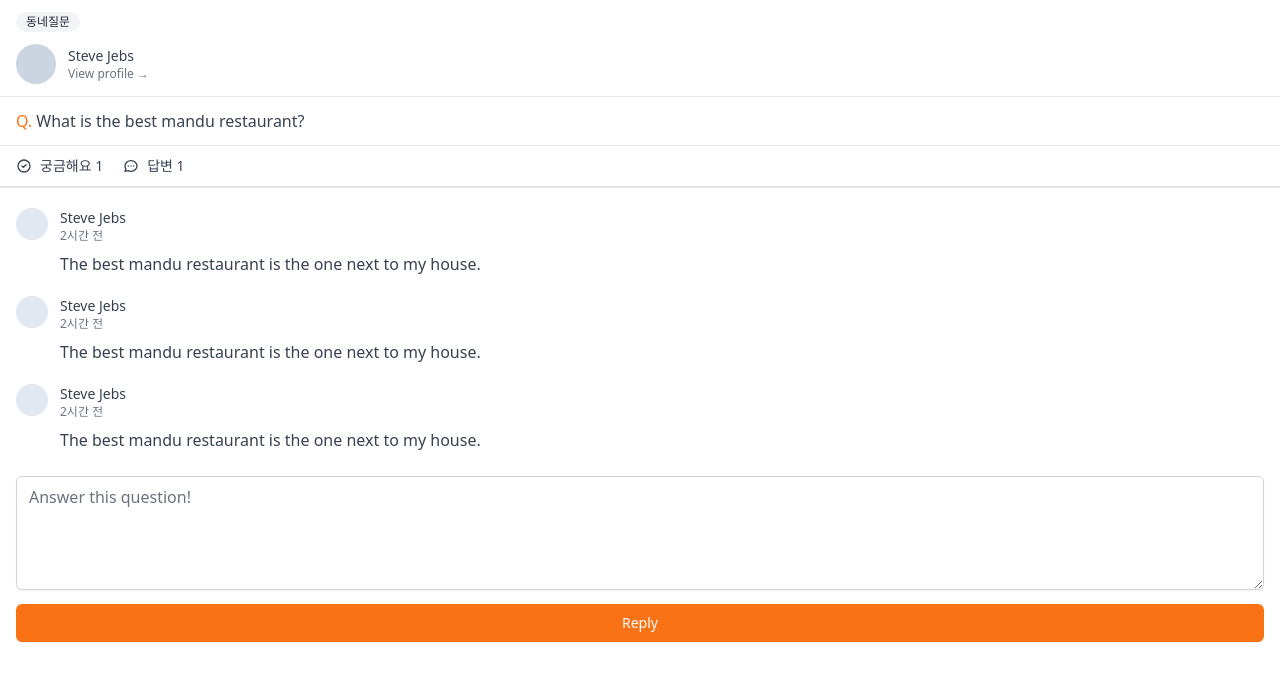
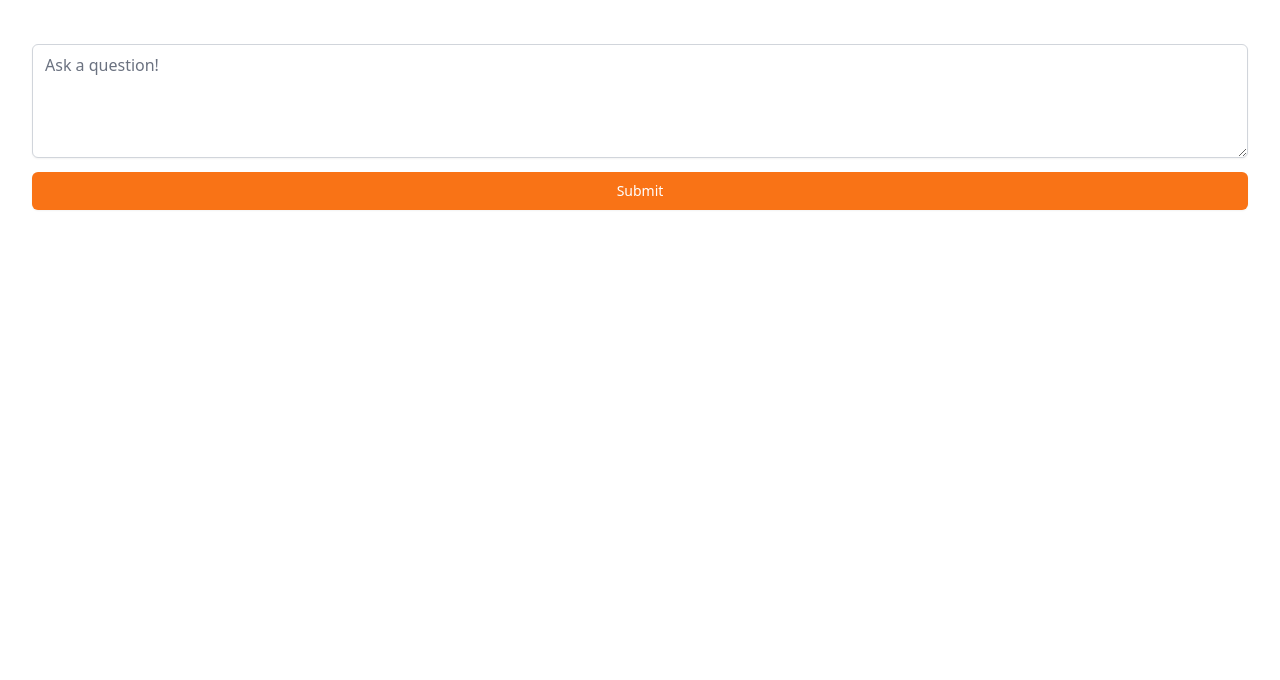
Before and after one commit to SonMinSeock/carrot-market-clone, a Next.js app: page /community/write in a window 1280 px wide. Shown: the top 680 px of the page. Built offline with nearby package versions, Linux system fonts and the light colour scheme.

Commit message:
Write 5.8

```diff
--- a/pages/community/index.tsx
+++ b/pages/community/index.tsx
@@ -6,6 +6,9 @@ const Community: NextPage = () => {
 
   const navigateCommunityDetail = (id: number) =>
     router.push(`/community/${id}`);
+
+  const navigateWrite = () => router.push(`/community/write`);
+
   return (
     <div className="py-16 px-4 space-y-8">
       {[1, 2, 3, 4, 5, 6].map((_, i) => (
@@ -62,7 +65,10 @@ const Community: NextPage = () => {
           </div>
         </div>
       ))}
-      <button className="fixed hover:bg-orange-500  transition-colors cursor-pointer bottom-24 right-5 shadow-xl bg-orange-400 rounded-full p-4 text-white ">
+      <button
+        className="fixed hover:bg-orange-500  transition-colors cursor-pointer bottom-24 right-5 shadow-xl bg-orange-400 rounded-full p-4 text-white "
+        onClick={navigateWrite}
+      >
         <svg
           className="w-6 h-6"
           fill="none"
--- /dev/null
+++ b/pages/community/write.tsx
@@ -0,0 +1,20 @@
+import type { NextPage } from "next";
+
+const Write: NextPage = () => {
+  return (
+    <div className="px-4 py-10">
+      <div className="px-4">
+        <textarea
+          className="mt-1 shadow-sm w-full focus:ring-orange-500 rounded-md border-gray-300 focus:border-orange-500 "
+          rows={4}
+          placeholder="Ask a question!"
+        />
+        <button className="mt-2 w-full bg-orange-500 hover:bg-orange-600 text-white py-2 px-4 border border-transparent rounded-md shadow-sm text-sm font-medium focus:ring-2 focus:ring-offset-2 focus:ring-orange-500 focus:outline-none ">
+          Submit
+        </button>
+      </div>
+    </div>
+  );
+};
+
+export default Write;
```
